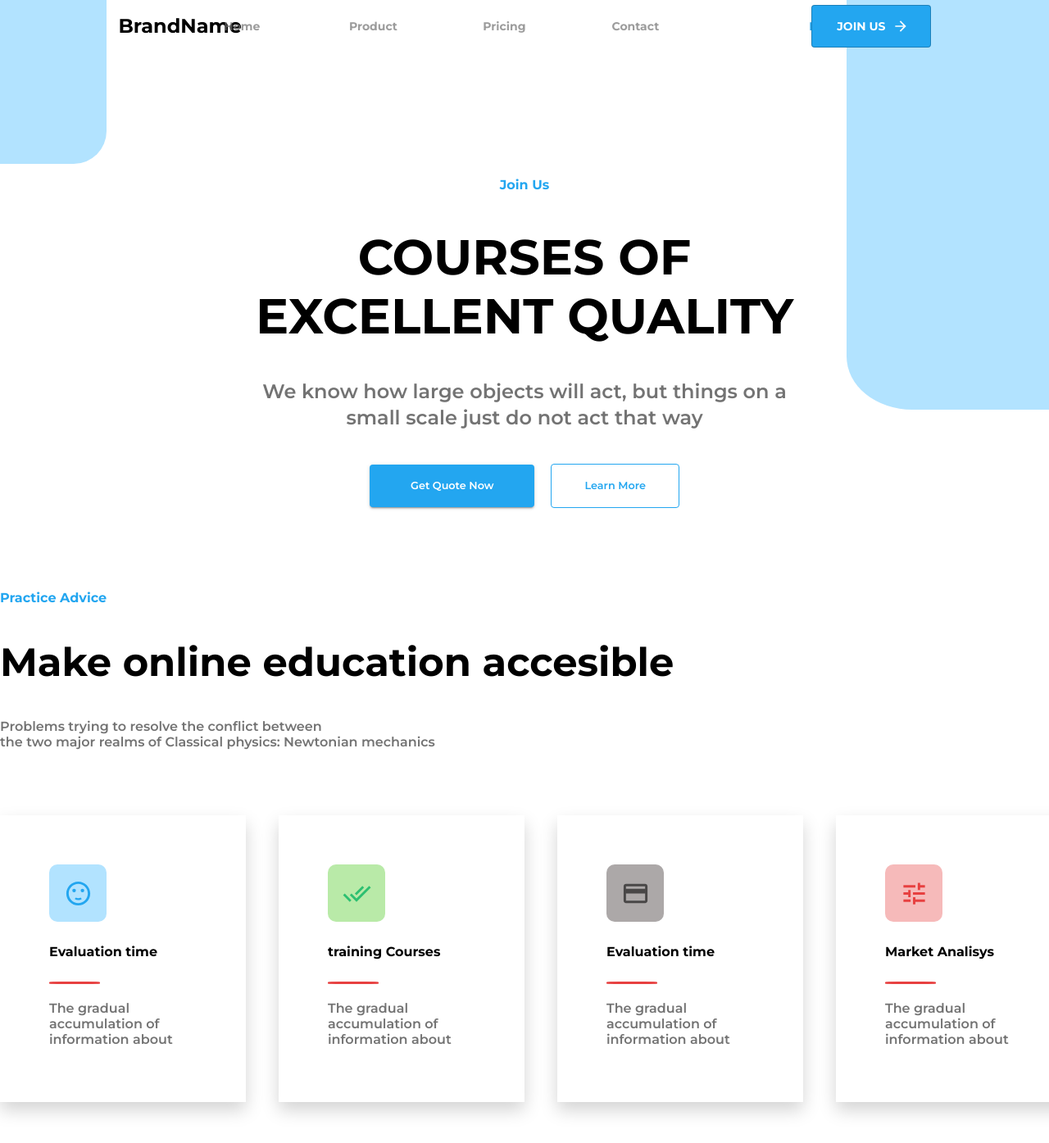
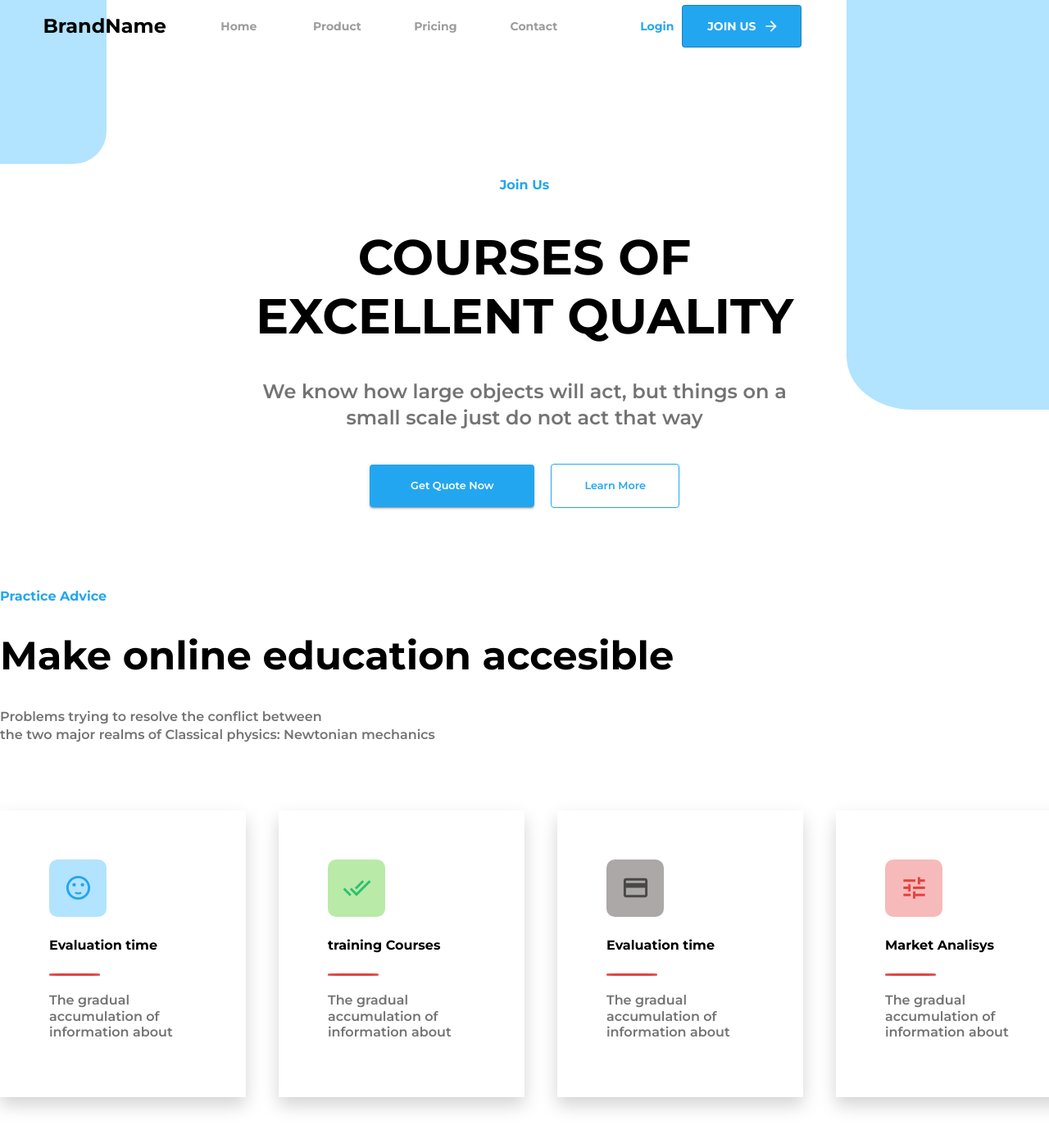
Before and after one commit to JW357/Internship-project, a React (Create React App) app: page / in a window 1280 px wide. Shown: the top 1395 px of the page at 82% size. Built offline with nearby package versions, Linux system fonts and the light colour scheme.

Commit message:
adding changes, changing names of the styles, removing negative margins, modyfying navbar

```diff
--- a/package.json
+++ b/package.json
@@ -43,7 +43,6 @@
     ]
   },
   "devDependencies": {
-    "@iconify/react": "^3.0.0",
     "eslint": "^7.32.0",
     "eslint-config-airbnb": "^18.2.1",
     "eslint-plugin-import": "^2.24.0",
--- a/src/App.scss
+++ b/src/App.scss
@@ -1,13 +1,10 @@
+@import './reset.scss';
 @import url('https://fonts.googleapis.com/css2?family=Montserrat:ital,wght@0,100;0,200;0,300;0,400;0,500;0,600;0,700;0,800;0,900;1,100;1,200;1,300;1,400;1,500;1,600;1,700;1,800;1,900&display=swap');
 
 body {
   font-family: "Montserrat", sans-serif;
 }
 
-.App {
-  text-align: center;
-}
-
 $primaryColor: #23A6F0;
 $secondaryColor: #B2E3FF;
 $secondTextColor: #737373
--- a/src/components/Home/Home.jsx
+++ b/src/components/Home/Home.jsx
@@ -11,12 +11,12 @@ export default function Home() {
   return (
     <>
       <ThemeProvider className={classes.root} theme={theme}>
-        <Box className={classes.blueElement1} />
+        <Box className={classes.blueElementSmall} />
         <Box className={classes.headerCourses}>
           <Navbar />
           <Header />
         </Box>
-        <Box className={classes.blueElement2} />
+        <Box className={classes.blueElementBig} />
         <body>
           <PracticeAdvice />
         </body>
--- a/src/components/Home/style.js
+++ b/src/components/Home/style.js
@@ -5,7 +5,7 @@ export const useStyles = makeStyles({
   headerCourses: {
     textAlign: 'center',
   },
-  blueElement1: {
+  blueElementSmall: {
     content: ' ',
     position: 'absolute',
     width: '130px',
@@ -13,7 +13,7 @@ export const useStyles = makeStyles({
     borderRadius: '0 0 40px 0',
     background: '#B2E3FF',
   },
-  blueElement2: {
+  blueElementBig: {
     content: ' ',
     position: 'absolute',
     width: '800px',
--- a/src/components/Navbar/style.js
+++ b/src/components/Navbar/style.js
@@ -6,6 +6,9 @@ export const useStyles = makeStyles({
     color: '#737373',
     fontWeight: '700',
     textTransform: 'capitalize',
+    padding: '6px 0',
+    minWidth: 0,
+    width: '120px',
   },
   button: {
     color: 'white',
@@ -13,6 +16,7 @@ export const useStyles = makeStyles({
     fontWeight: '700',
     boxSizing: 'border-box',
     padding: '13px 30px',
+    marginRight: '250px',
   },
   toolbar: {
     justifyContent: 'space-evenly',
@@ -21,10 +25,9 @@ export const useStyles = makeStyles({
     color: '#23A6F0',
     fontWeight: '700',
     textTransform: 'capitalize',
-    marginRight: '-170px',
+    left: '30px',
   },
   logo: {
     fontWeight: '700',
-    marginRight: '-200px',
   },
 });
--- a/src/components/PracticeAdvice/PracticeAdvice.jsx
+++ b/src/components/PracticeAdvice/PracticeAdvice.jsx
@@ -1,6 +1,6 @@
 /* eslint-disable max-len */
 import React from 'react';
-import './PracticeAdvice.style.scss';
+import './style.scss';
 import TuneIcon from '@material-ui/icons/Tune';
 import SentimentSatisfiedIcon from '@material-ui/icons/SentimentSatisfied';
 import DoneAllIcon from '@material-ui/icons/DoneAll';
@@ -20,32 +20,32 @@ function PracticeAdvice() {
           </p>
         </div>
         <div className="practiceBlocks">
-          <div className="block1">
-            <div className="iconBox1">
+          <div className="first__block">
+            <div className="first-icon__box">
               <SentimentSatisfiedIcon fontSize="large" className="sentiment" />
             </div>
             <h5>Evaluation time</h5>
             <span />
             <p>The gradual accumulation of information about</p>
           </div>
-          <div className="block2">
-            <div className="iconBox2">
+          <div className="second__block">
+            <div className="second-icon__box">
               <DoneAllIcon fontSize="large" className="done" />
             </div>
             <h5>training Courses</h5>
             <span />
             <p>The gradual accumulation of information about</p>
           </div>
-          <div className="block3">
-            <div className="iconBox3">
+          <div className="third__block">
+            <div className="third-icon__box">
               <CreditCardIcon fontSize="large" className="creditCard" />
             </div>
             <h5>Evaluation time</h5>
             <span />
             <p>The gradual accumulation of information about</p>
           </div>
-          <div className="block4">
-            <div className="iconBox4">
+          <div className="fourth__block">
+            <div className="fourth-icon__box">
               <TuneIcon fontSize="large" className="tune" />
             </div>
             <h5>Market Analisys</h5>
--- a/src/components/PracticeAdvice/PracticeAdvice.style.scss
+++ b/src/components/PracticeAdvice/style.scss
@@ -24,15 +24,16 @@ section{
     p{
         color: $secondTextColor;
         font-weight: 600;
+        line-height: 1.4rem;
 
     }
 }
 
-.block1, .block2, .block3, .block4{
+.first__block, .second__block, .third__block, .fourth__block{
     &:hover{
         background: $primaryColor;
         transform: scale(1.1);
-        .iconBox1, .iconBox2, .iconBox3, .iconBox4, span{
+        .first-icon__box, .second-icon__box, .third-icon__box, .fourth-icon__box, span{
             background: white;
             color: $primaryColor;
             border-color: white;
@@ -65,12 +66,13 @@ section{
     p{
         color: $secondTextColor;
         font-weight: 600;
+        line-height: 1.2rem;
     }
 }
-.block1, .block2, .block3 {
+.first__block, .second__block, .third__block {
     margin-right: 40px;
 }
-.iconBox1{
+.first-icon__box{
     width: 70px;
     height: 70px;
     background-color: $secondaryColor;
@@ -80,7 +82,7 @@ section{
     border-radius: 10px;
 }
 
-.iconBox2{
+.second-icon__box{
     width: 70px;
     height: 70px;
     background-color: #B9EAA8;
@@ -89,7 +91,7 @@ section{
     align-items: center;
     border-radius: 10px;
 }
-.iconBox3{
+.third-icon__box{
     width: 70px;
     height: 70px;
     background-color: #aca8a8;
@@ -98,7 +100,7 @@ section{
     align-items: center;
     border-radius: 10px;
 }
-.iconBox4{
+.fourth-icon__box{
     width: 70px;
     height: 70px;
     background-color: #f19696a8;
--- a/public/reset.scss
+++ b/src/reset.scss
@@ -4,11 +4,7 @@
 */
 
 html, body, div, span, applet, object, iframe, h1, h2, h3, h4, h5, h6, p, blockquote, pre, a, abbr, acronym, address, big, cite, code, del, dfn, em, img, ins, kbd, q, s, samp, small, strike, strong, sub, sup, tt, var, b, u, i, center, dl, dt, dd, ol, ul, li, fieldset, form, label, legend, table, caption, tbody, tfoot, thead, tr, th, td, article, aside, canvas, details, embed, figure, figcaption, footer, header, hgroup, menu, nav, output, ruby, section, summary, time, mark, audio, video {
-    margin: 0;
-    padding: 0;
-    border: 0;
     font-size: 100%;
-    font: inherit;
     vertical-align: baseline; }
 
   /* HTML5 display-role reset for older browsers */
@@ -17,7 +13,7 @@ html, body, div, span, applet, object, iframe, h1, h2, h3, h4, h5, h6, p, blockq
     display: block; }
 
   body {
-    line-height: 1; }
+    line-height: 1;}
 
   ol, ul {
     list-style: none; }
```
Also changed, not shown: 1 other file (tests, documents, lock files or other folders).
